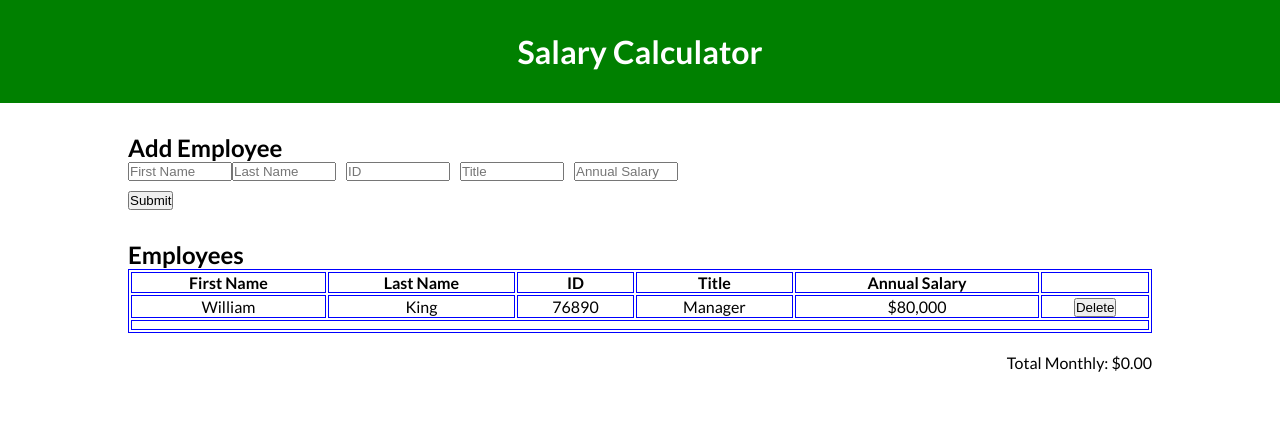
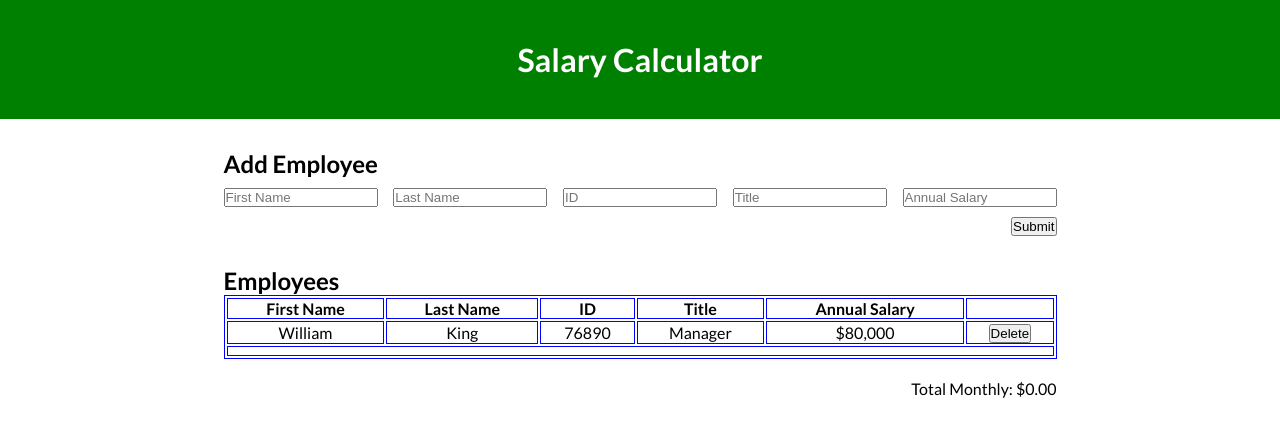
Before and after one commit to Alcamara/weekend-jquery-salary-calculator, a plain HTML site: page index.html in a window 1280 px wide. Drawn offline with Linux system fonts and the light colour scheme.

Commit message:
added more styling

```diff
--- a/index.html
+++ b/index.html
@@ -22,7 +22,7 @@
 
         <div class="container">
             <!-- data input -->
-            <div class="row">
+            <div class="row employee_entry-title">
                 <h2>Add Employee</h2>
             </div>
             <div class="employee_entry-fields row">
--- a/style.css
+++ b/style.css
@@ -15,6 +15,7 @@
 
 .container{
     width: 80%;
+    max-width: 833px ;
     margin: 0 auto;
 
 }
@@ -34,7 +35,7 @@ header{
     font-size: 1rem;
     background-color: var(--Primary-Color);
     color: var(--Secondary-Color);
-    padding: 2em;
+    padding: 2.5em 0;
 }
 
 .title{
@@ -52,11 +53,14 @@ employee-data section
 
 .employee-data, .employee_entry-fields{
     margin: 0 auto;
+    justify-content: space-between;
+    flex-wrap: wrap;
 }
 
 .btn{
     margin-top: 10px;
-    align-content: end;
+    justify-content: end;
+
 
 }
 
@@ -67,12 +71,14 @@ employee-data section
 
 
 input{
-    width: 100px;
+    width: 150px;
 }
 
-input + input{
-    margin-right: 10px;
+.employee_entry-title{
+    margin-bottom: 10px
 }
+
+
 
 /* =============================
 Table section
```
